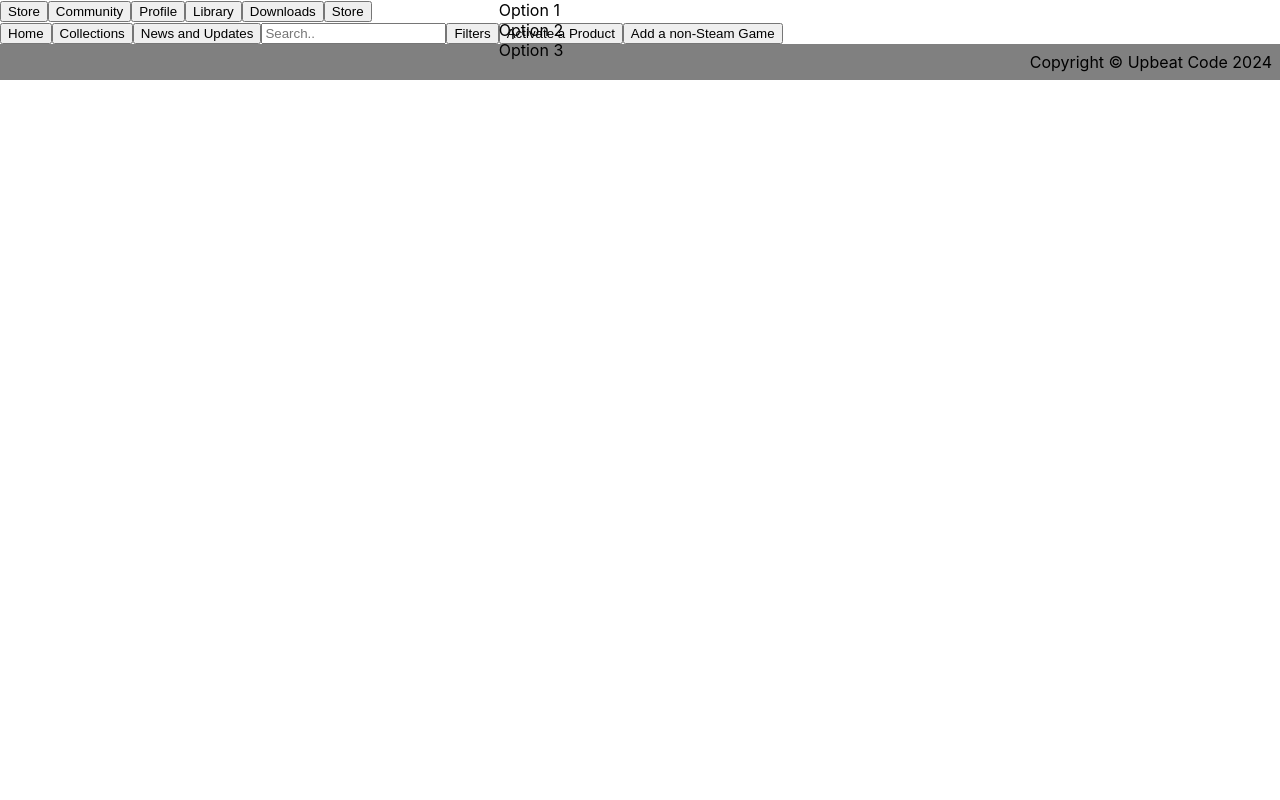
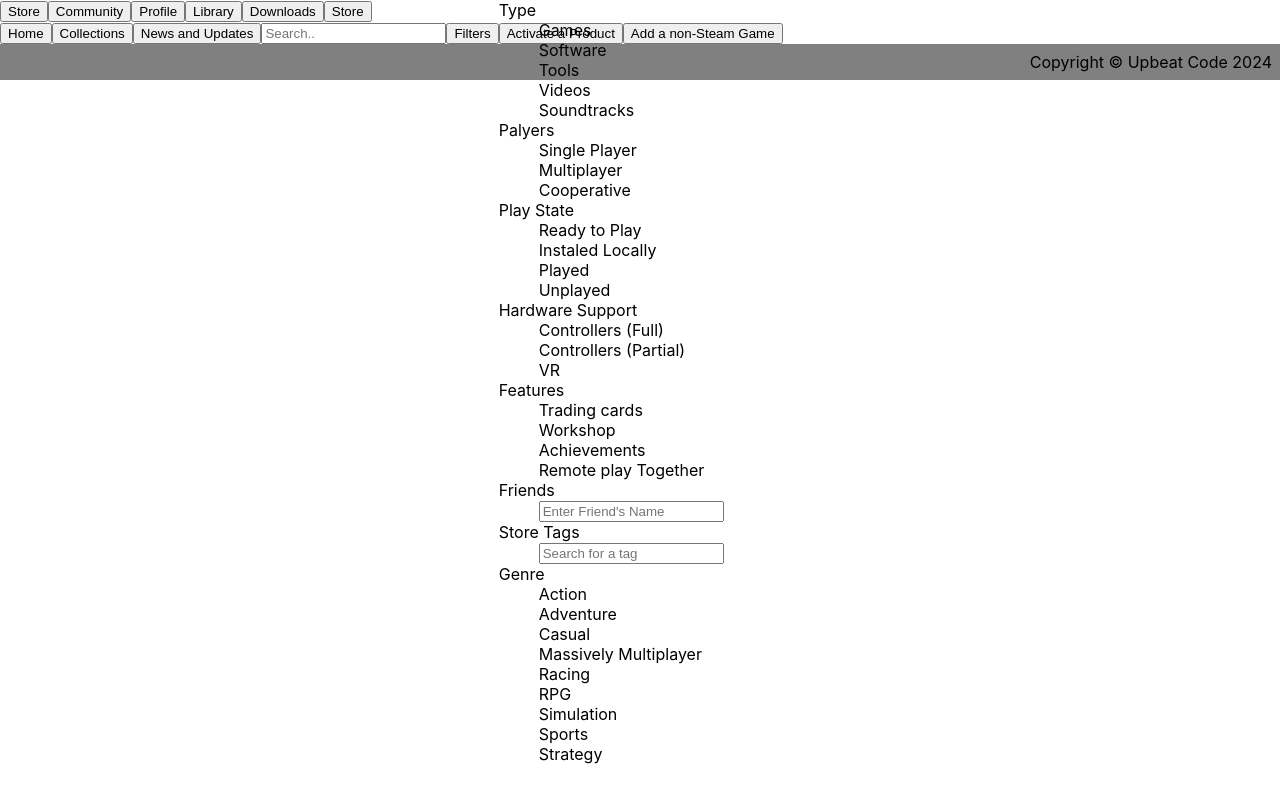
Before and after one commit to BorjonZapata/Steam_Redesign, a React (Create React App) app: page / in a window 1280 px wide. Both pictures are taken after a click on the button "Filters". Built offline with nearby package versions, Linux system fonts and the light colour scheme.

Commit message:
Agergados los elementos de la lista filters

```diff
--- a/src/Components/LibraryFilters.jsx
+++ b/src/Components/LibraryFilters.jsx
@@ -4,11 +4,52 @@ function LibraryFilters(props) {
     return (
       <div className='noJumpDiv'>
         {props.isVisible ? (
-          <ul className='dropdown'>
-            <li>Option 1</li>
-            <li>Option 2</li>
-            <li>Option 3</li>
-          </ul>
+          <dl className='dropdown'>
+            <div>
+              <dt>Type</dt>
+                <dd>Games</dd>
+                <dd>Software</dd>
+                <dd>Tools</dd>
+                <dd>Videos</dd>
+                <dd>Soundtracks</dd>
+              <dt>Palyers</dt>
+                <dd>Single Player</dd>
+                <dd>Multiplayer</dd>
+                <dd>Cooperative</dd>
+              <dt>Play State</dt>
+                <dd>Ready to Play</dd>
+                <dd>Instaled Locally</dd>
+                <dd>Played</dd>
+                <dd>Unplayed</dd>
+            </div>
+            <div>
+              <dt>Hardware Support</dt>
+                <dd>Controllers (Full)</dd>
+                <dd>Controllers (Partial)</dd>
+                <dd>VR</dd>
+              <dt>Features</dt>
+                <dd>Trading cards</dd>
+                <dd>Workshop</dd>
+                <dd>Achievements</dd>
+                <dd>Remote play Together</dd>
+              <dt>Friends</dt>
+              <dd><input type="text" placeholder="Enter Friend's Name"></input></dd>
+              <dt>Store Tags</dt>
+                <dd><input type="text" placeholder="Search for a tag"></input></dd>
+            </div>
+            <div>
+              <dt>Genre</dt>
+                <dd>Action</dd>
+                <dd>Adventure</dd>
+                <dd>Casual</dd>
+                <dd>Massively Multiplayer</dd>
+                <dd>Racing</dd>
+                <dd>RPG</dd>
+                <dd>Simulation</dd>
+                <dd>Sports</dd>
+                <dd>Strategy</dd>
+              </div>
+          </dl>
         ) : null}
       </div>
     );
```
